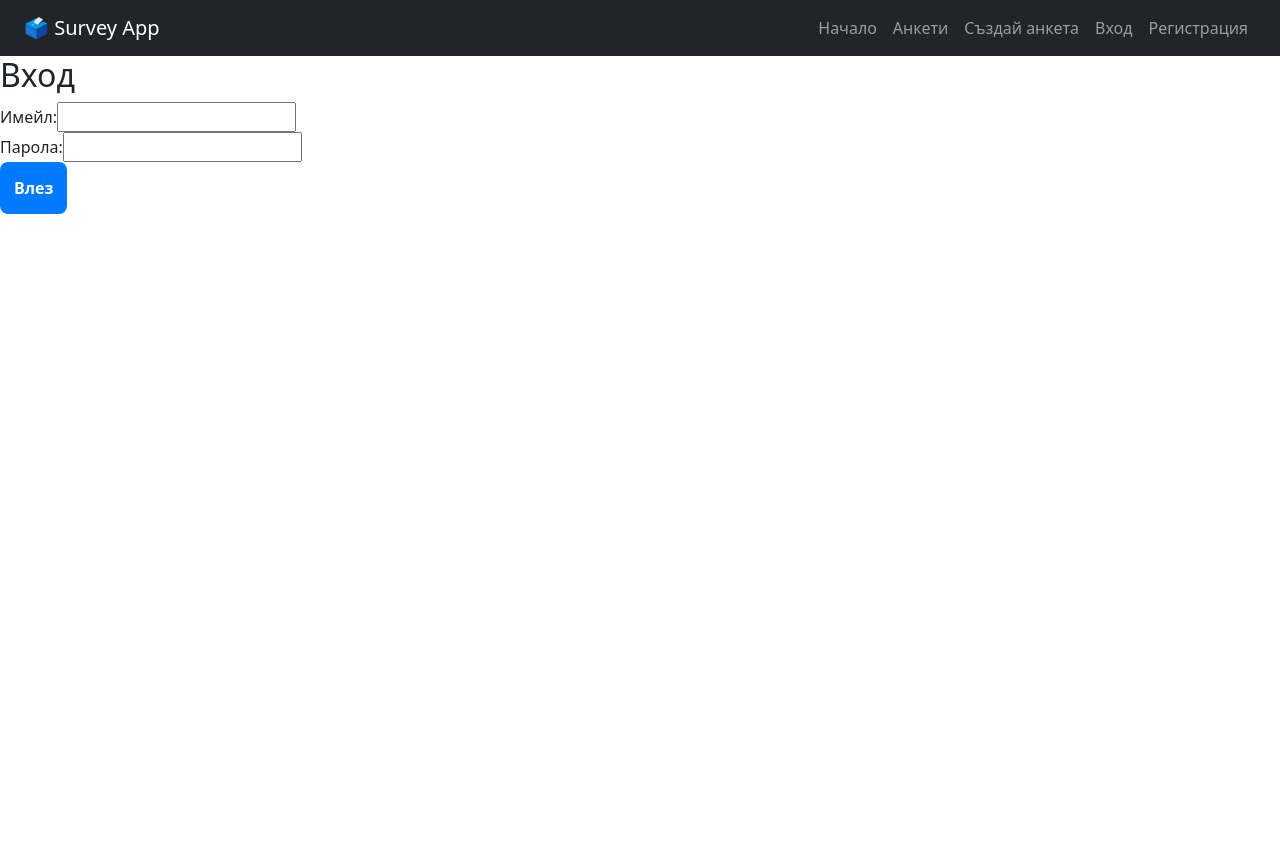
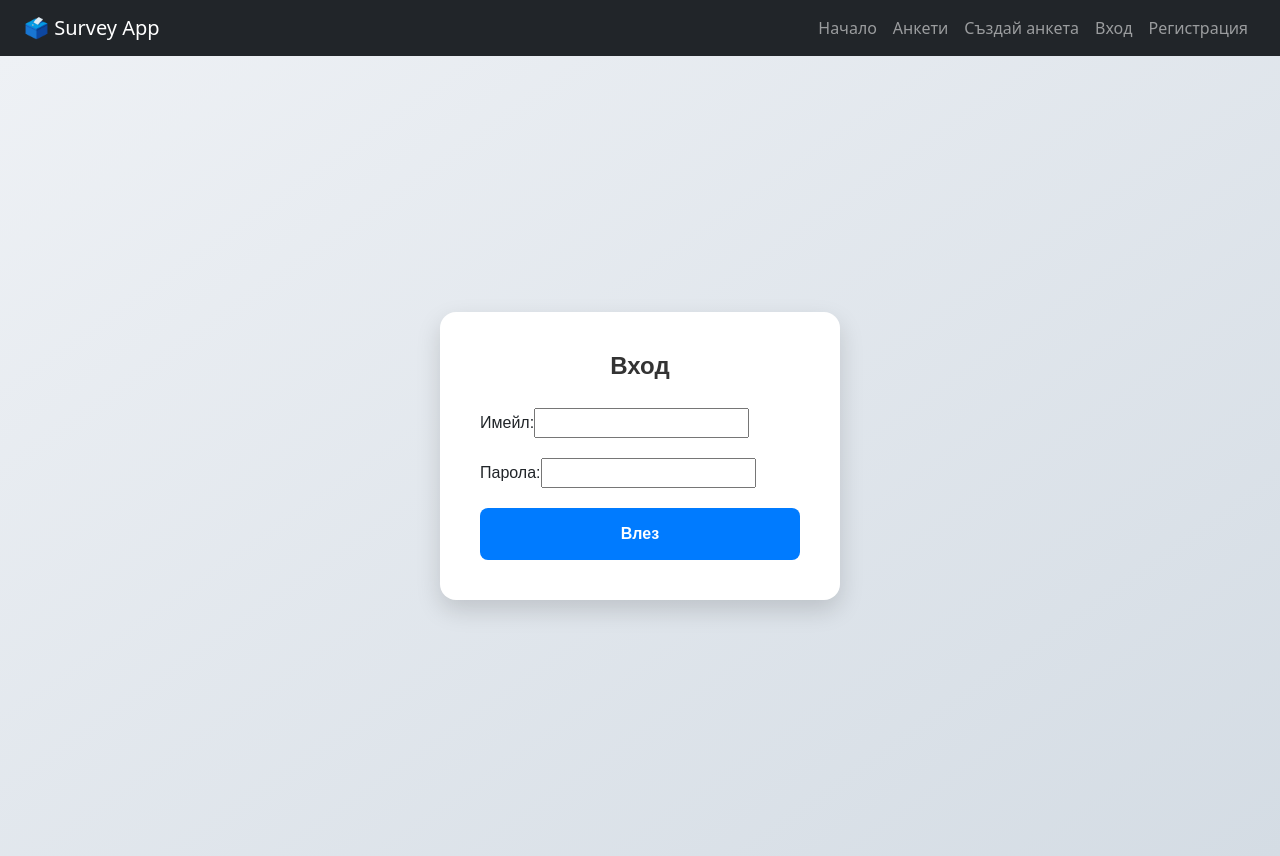
Before and after one commit to Ifchu/Survey_App, a React (Create React App) app: page /login in a window 1280 px wide. Before the commit the page ends 800 px from the top, so only its background shows below. Built offline with nearby package versions, Linux system fonts and the light colour scheme.

Commit message:
Updated Login page
@Ifchu Add comments

```diff
--- a/src/pages/Login.js
+++ b/src/pages/Login.js
@@ -1,26 +1,32 @@
 import React, { useRef, useContext } from 'react';
 import axios from 'axios';
-import { AuthContext } from '../context/AuthContext';
+import { AuthContext } from '../context/AuthContext'; // Импортираме контекста за автентикация
 
 const Login = () => {
-  const { login } = useContext(AuthContext); // Вземаме login от контекста
+  // Вземаме функцията login от контекста, за да запазим текущия потребител
+  const { login } = useContext(AuthContext);
 
-  const emailRef = useRef();    // Референция към input за имейл
-  const passwordRef = useRef(); // Референция към input за парола
+  // Създаваме референции към полетата за имейл и парола
+  const emailRef = useRef();
+  const passwordRef = useRef();
 
+  // Обработваме формата при submit
   const handleSubmit = async (e) => {
-    e.preventDefault(); // Спираме презареждането
+    e.preventDefault(); // Спираме презареждането на страницата
 
-    const email = emailRef.current.value;       // Вземаме текущата стойност
-    const password = passwordRef.current.value; // на двете полета
+    // Вземаме въведените стойности от input полетата
+    const email = emailRef.current.value;
+    const password = passwordRef.current.value;
 
     try {
+      // Изпращаме заявка към backend-а с въведените имейл и парола
       const response = await axios.get(`http://localhost:5000/users?email=${email}&password=${password}`);
 
+      // Ако съществува потребител с тези данни
       if (response.data.length > 0) {
         const user = response.data[0];
         alert(`Добре дошъл, ${user.name}!`);
-        login(user);
+        login(user); // Записваме потребителя в контекста (вход)
       } else {
         alert('Грешен имейл или парола!');
       }
@@ -30,8 +36,9 @@ const Login = () => {
     }
   };
 
-  // Стилове дефинирани като обекти
-    const styles = {
+  // CSS стилове, дефинирани като JS обекти
+  const styles = {
+    // Центрираме съдържанието по средата на екрана
     wrapper: {
       height: '100vh',
       display: 'flex',
@@ -40,6 +47,7 @@ const Login = () => {
       background: 'linear-gradient(145deg, #eef1f5, #d4dce4)',
       fontFamily: 'Arial, sans-serif',
     },
+    // Карта (кутия) със съдържанието
     card: {
       background: '#fff',
       padding: '40px',
@@ -51,18 +59,21 @@ const Login = () => {
       flexDirection: 'column',
       gap: '20px',
     },
+    // Заглавие
     title: {
       fontSize: '24px',
       fontWeight: 'bold',
       textAlign: 'center',
       color: '#333',
     },
+    // Input стилове
     input: {
       padding: '14px',
       borderRadius: '8px',
       border: '1px solid #ccc',
       fontSize: '16px',
     },
+    // Бутон за вход
     button: {
       padding: '14px',
       backgroundColor: '#007bff',
@@ -74,28 +85,40 @@ const Login = () => {
       cursor: 'pointer',
       transition: 'background 0.3s ease',
     },
+    // Hover цвят при задържане
     buttonHover: {
       backgroundColor: '#0056b3',
     },
   };
 
   return (
-    <div style={styles.container}>
-      <h2 style={styles.container}>Вход</h2>
-      <form style={styles.container} onSubmit={handleSubmit}>
+    <div style={styles.wrapper}>
+      {/* Формата за вход */}
+      <form style={styles.card} onSubmit={handleSubmit}>
+        {/* Заглавие */}
+        <h2 style={styles.title}>Вход</h2>
+
+        {/* Поле за имейл */}
         <div>
           <label>Имейл:</label>
           <input type="email" ref={emailRef} required />
         </div>
 
+        {/* Поле за парола */}
         <div>
           <label>Парола:</label>
           <input type="password" ref={passwordRef} required />
         </div>
 
-        <button type="submit"  style={styles.button}
+        {/* Бутон за вход със стил и hover ефект */}
+        <button
+          type="submit"
+          style={styles.button}
           onMouseOver={(e) => (e.target.style.backgroundColor = styles.buttonHover.backgroundColor)}
-          onMouseOut={(e) => (e.target.style.backgroundColor = styles.button.backgroundColor)}>Влез</button>
+          onMouseOut={(e) => (e.target.style.backgroundColor = styles.button.backgroundColor)}
+        >
+          Влез
+        </button>
       </form>
     </div>
   );
```
